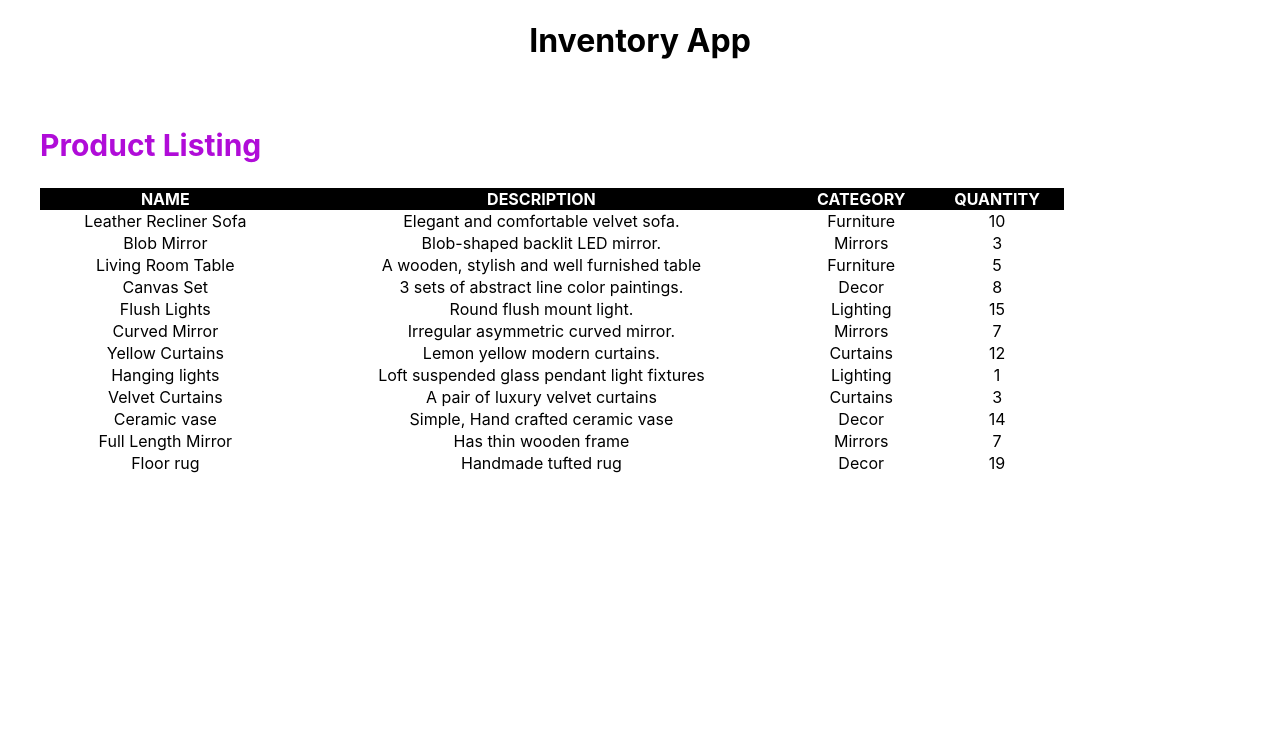
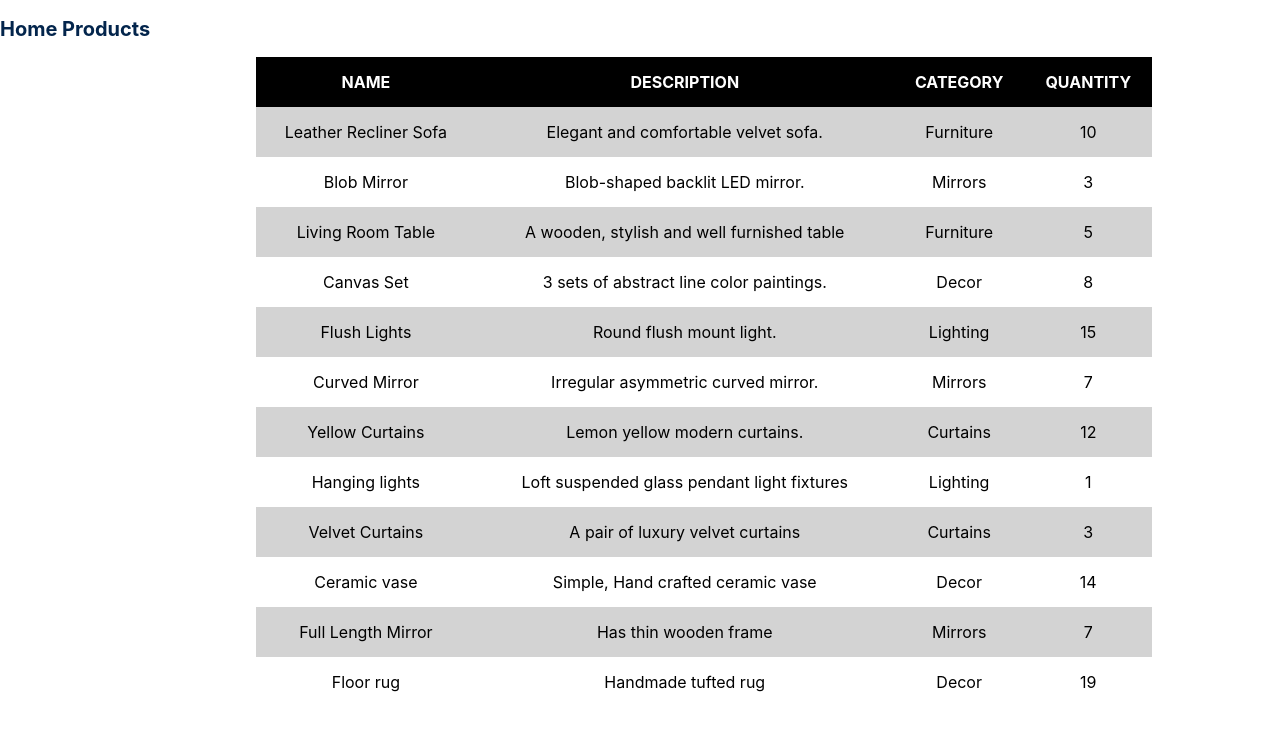
Before and after one commit to dexterbrian/inventory-app, a React (Create React App) app: page / in a window 1280 px wide. Shown: the top 730 px of the page. Built offline with nearby package versions, Linux system fonts and the light colour scheme; data requests are answered from the project's data file.

Commit message:
Edited prodlist component

```diff
--- a/src/App.js
+++ b/src/App.js
@@ -4,7 +4,6 @@ import ProductListing from './components/prodlist/ProductListing';
 function App() {
   return (
     <div className="App">
-      <h1>Inventory App</h1>
       {/* {Our parent component will go here} */}
       <ProductListing/>
     </div>
--- a/src/components/prodlist/ProductListing.css
+++ b/src/components/prodlist/ProductListing.css
@@ -1,18 +1,24 @@
 .product-container {
-    padding: 20px;
-    margin: 20px;
+    padding: 0;
+    margin: 0;
 }
 
 .product-title {
     text-align: left;
-    color: #b00cd8;
-    font-size: 30px;
+    color: #03254c;
+    font-size: 20px;
 }
 
 .product-table {
-    width: 80%;
+    width: 70%;
     position: absolute;
     border-collapse: collapse;
+    align-items: center;
+    left: 20%;
+}
+
+td, th {
+    padding: 15px 10px;
 }
 
 .product-table th {
@@ -24,3 +30,7 @@
 .product-listing-table td {
     text-align: left;
 }
+
+tr:nth-child(odd){
+    background-color: #D3D3D3;
+}
--- a/src/components/prodlist/ProductListing.jsx
+++ b/src/components/prodlist/ProductListing.jsx
@@ -13,7 +13,7 @@ function ProductListing() {
 
   return (
     <div className="product-container">
-      <h2 className="product-title">Product Listing</h2>
+      <h2 className="product-title">Home Products</h2>
       <table className="product-table">
         <thead>
           <tr>
```
